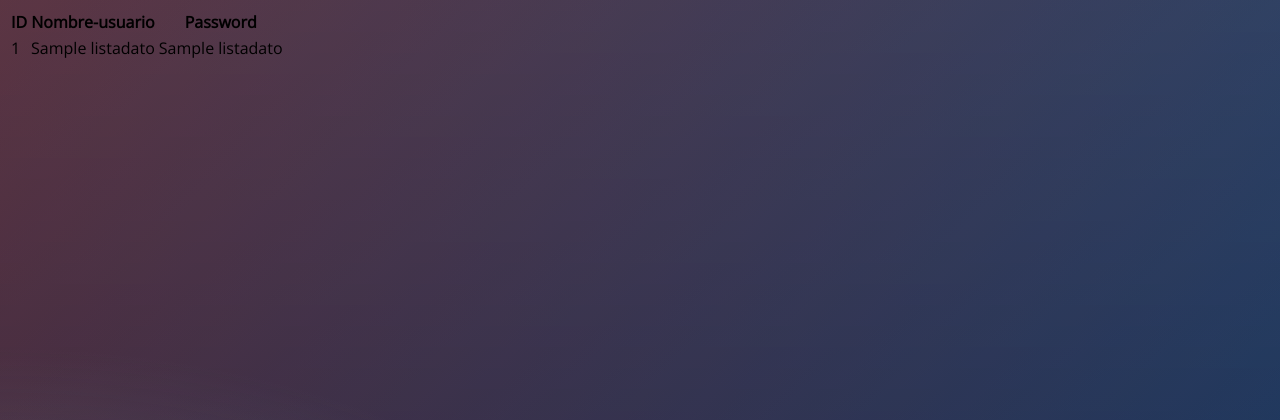
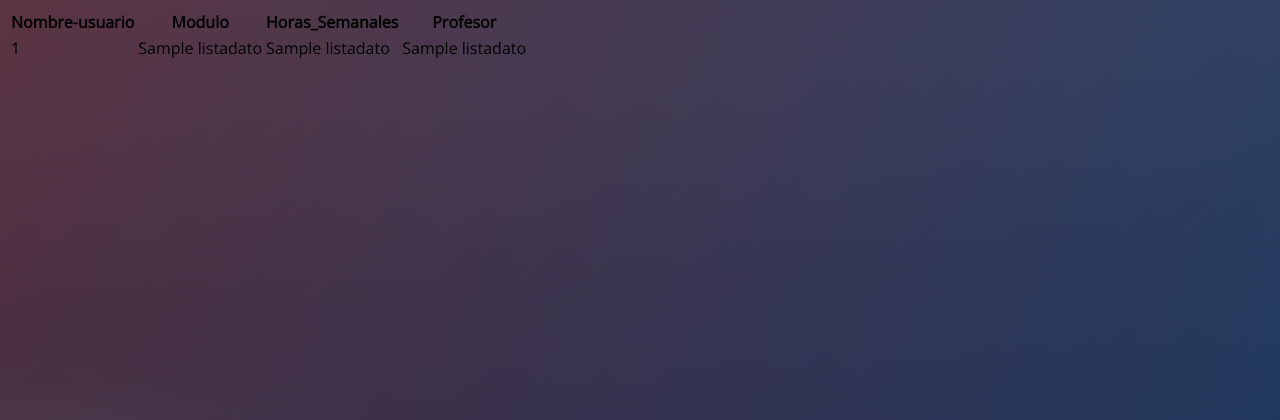
Before and after one commit to Felg-Ts/login-postgres, a Flask app: template templates/site.html in a window 1280 px wide. Shown: the top 420 px of the page. Run offline with Flask 2, Linux system fonts and the light colour scheme; the template is opened without the code that fills it: most values are stand-ins (such as "Sample title", 1, 10 or a date in 2020); some libraries are stand-ins or nearby versions.

Commit message:
Update site.html

```diff
--- a/templates/site.html
+++ b/templates/site.html
@@ -3,10 +3,10 @@
 {% block body %}
 <div class="datagrid">
     <table>
-        <thead><tr><th>ID</th><th>Nombre-usuario</th><th>Password</th></tr></thead>
+        <thead><tr><th>Nombre-usuario</th><th>Modulo</th><th>Horas_Semanales</th><th>Profesor</th></tr></thead>
         <tbody>
             {% for a in listadatos %}
-            <tr class="alt"><td >{{ a[0] }}</td><td>{{ a[1] }}</td><td>{{ a[2] }}</a></td></tr>
+            <tr class="alt"><td >{{ a[0] }}</td><td>{{ a[1] }}</td><td>{{ a[2] }}</td><td>{{ a[3] }}</a></td></tr>
             {% endfor %}
         </tbody>
     </table>
```
